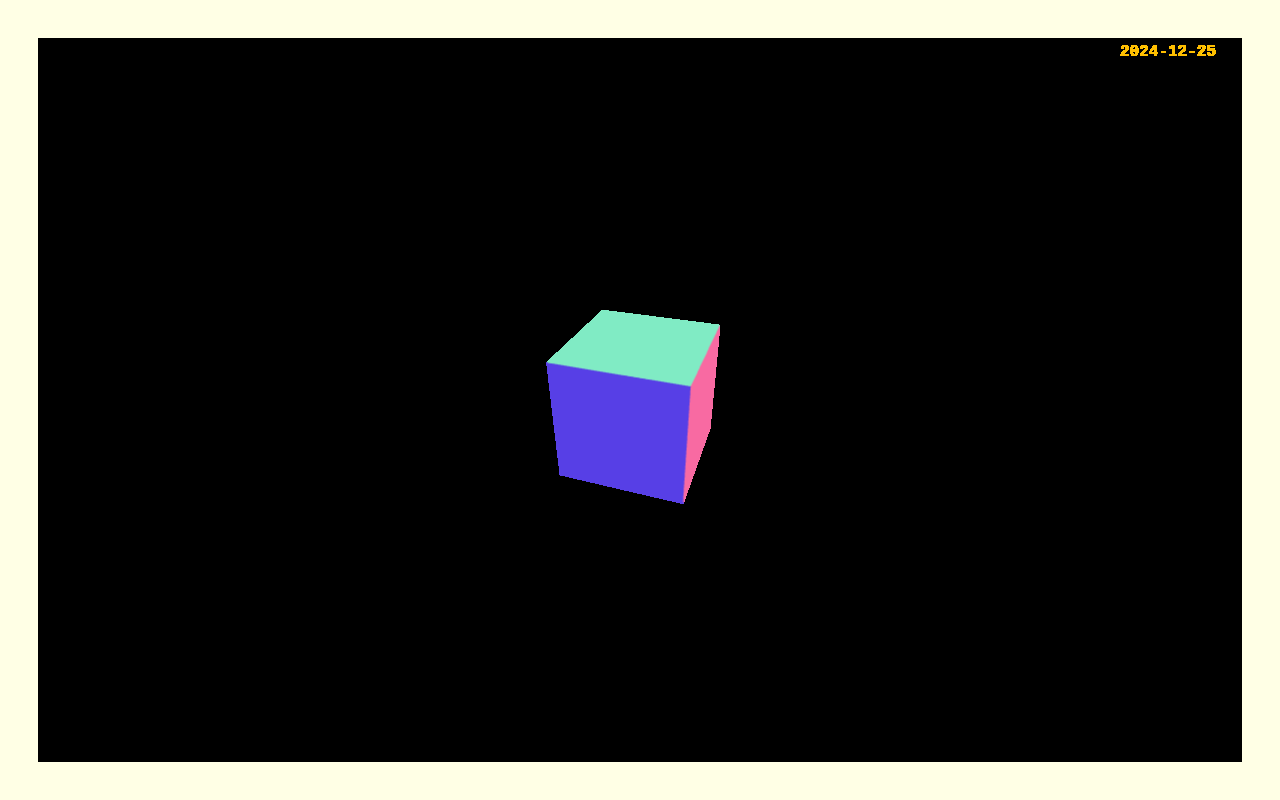
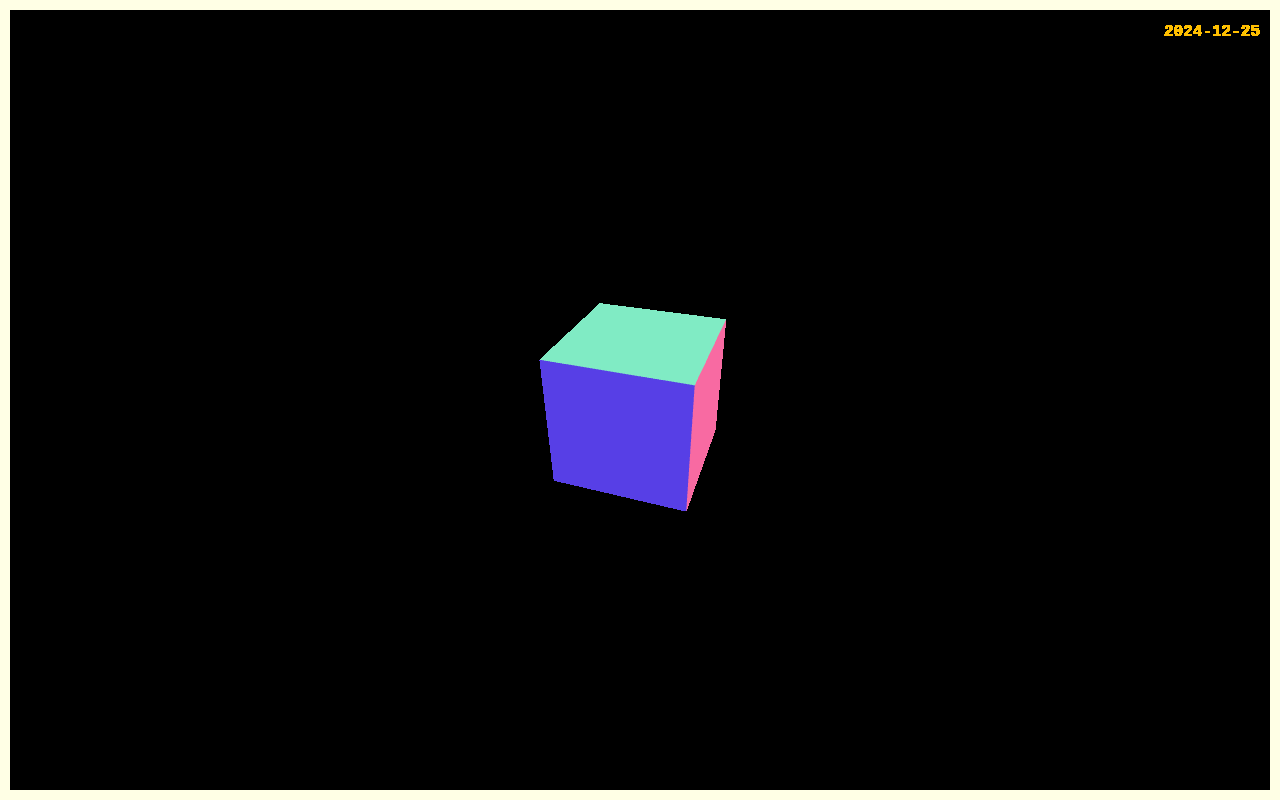
Before and after one commit to vguenoff/vg1, a Next.js app: page / in a window 1280 px wide. Built offline with nearby package versions, Linux system fonts and the light colour scheme.

Commit message:
update frame

```diff
--- a/src/components/Frame.module.css
+++ b/src/components/Frame.module.css
@@ -1,13 +1,13 @@
 .main {
   width: 100vw;
   height: 100vh;
-  padding: 3%;
+  padding: 10px;
   position: relative;
 
   .date {
     position: absolute;
-    top: 5%;
-    right: 5%;
+    top: 20px;
+    right: 20px;
     color: #ffbf00;
     font-family: 'Courier New', Courier, monospace;
     font-weight: bold;
```
